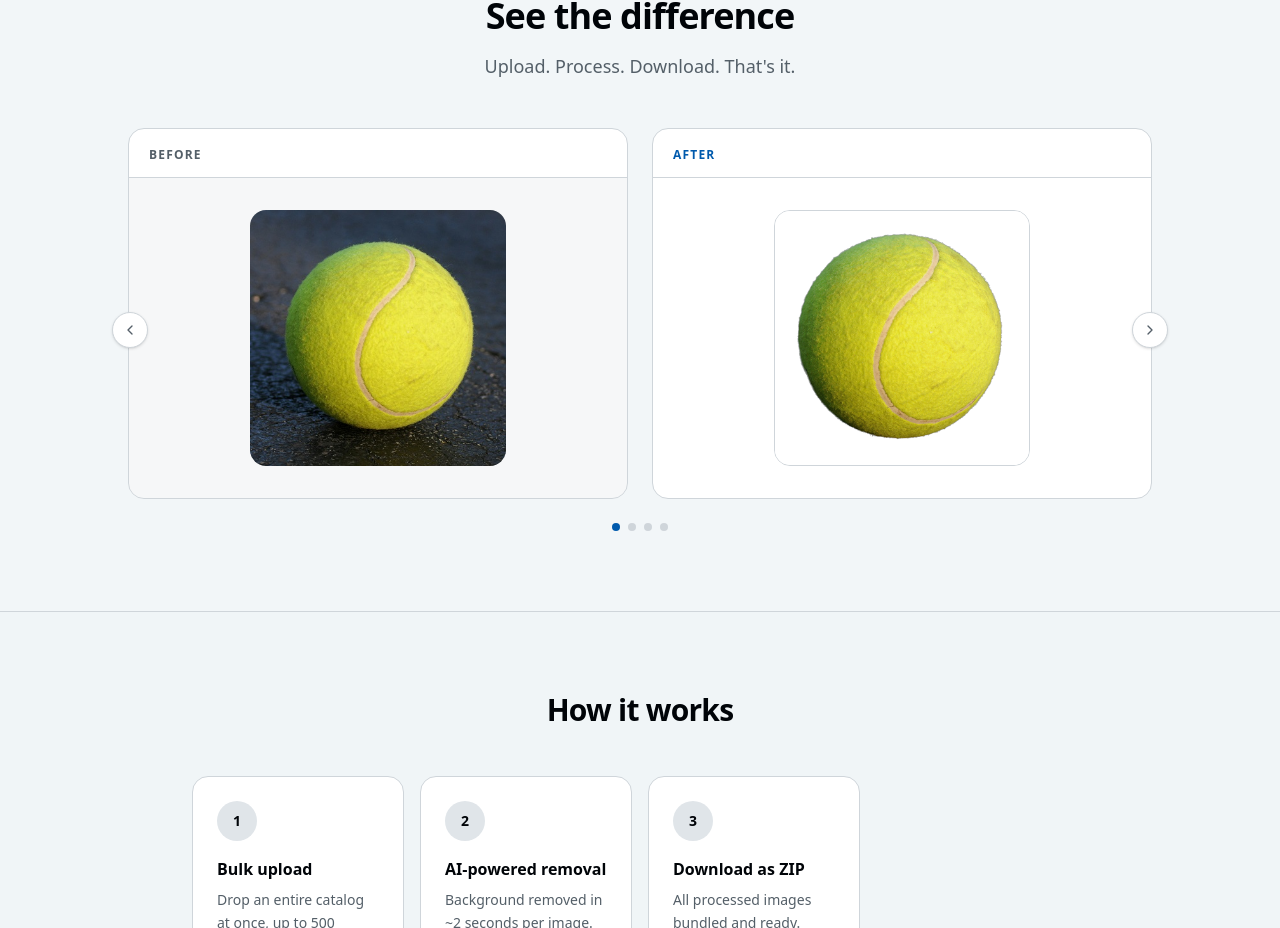
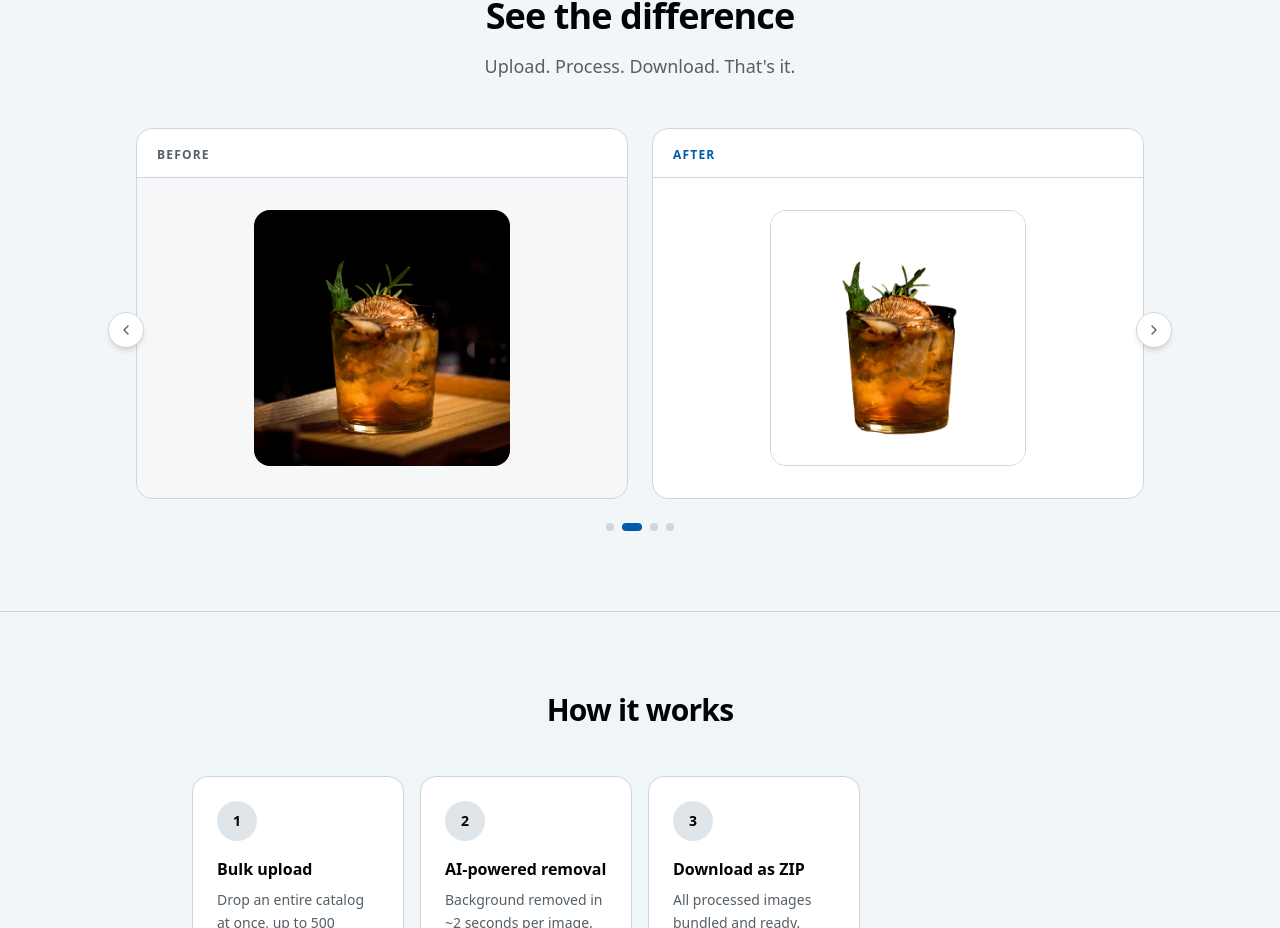
Before and after one commit to bdhobson/batchbg, a Next.js app: page / in a window 1280 px wide. Shown: the part 817-1745 px from the top of the page. Built offline with nearby package versions, Linux system fonts and the light colour scheme; no server answers.

Commit message:
feat: auto-scrolling carousel with Embla + peek scale effect

```diff
--- a/package.json
+++ b/package.json
@@ -47,6 +47,7 @@
     "clsx": "^2.1.1",
     "cmdk": "^1.1.1",
     "date-fns": "^4.1.0",
+    "embla-carousel-autoplay": "^8.6.0",
     "embla-carousel-react": "^8.6.0",
     "input-otp": "^1.4.2",
     "lucide-react": "^0.577.0",
--- a/src/components/before-after-carousel.tsx
+++ b/src/components/before-after-carousel.tsx
@@ -1,6 +1,8 @@
 'use client';
 
-import { useState } from 'react';
+import { useCallback, useEffect, useState } from 'react';
+import useEmblaCarousel from 'embla-carousel-react';
+import Autoplay from 'embla-carousel-autoplay';
 import { ChevronLeft, ChevronRight } from 'lucide-react';
 
 const PAIRS = [
@@ -11,39 +13,63 @@ const PAIRS = [
 ];
 
 export function BeforeAfterCarousel() {
-  const [index, setIndex] = useState(0);
+  const [selectedIndex, setSelectedIndex] = useState(0);
 
-  const prev = () => setIndex((i) => (i - 1 + PAIRS.length) % PAIRS.length);
-  const next = () => setIndex((i) => (i + 1) % PAIRS.length);
+  const [emblaRef, emblaApi] = useEmblaCarousel(
+    { loop: true, align: 'center' },
+    [Autoplay({ delay: 4000, stopOnInteraction: false, stopOnMouseEnter: true })]
+  );
 
-  const pair = PAIRS[index];
+  const scrollPrev = useCallback(() => emblaApi?.scrollPrev(), [emblaApi]);
+  const scrollNext = useCallback(() => emblaApi?.scrollNext(), [emblaApi]);
+
+  useEffect(() => {
+    if (!emblaApi) return;
+    const onSelect = () => setSelectedIndex(emblaApi.selectedScrollSnap());
+    emblaApi.on('select', onSelect);
+    return () => { emblaApi.off('select', onSelect); };
+  }, [emblaApi]);
 
   return (
     <div className="relative">
+      {/* Arrows */}
       <button
-        onClick={prev}
-        className="absolute left-0 top-1/2 -translate-y-1/2 -translate-x-4 z-10 w-9 h-9 rounded-full border border-border bg-card shadow-sm flex items-center justify-center hover:bg-secondary transition-colors"
+        onClick={scrollPrev}
+        className="absolute left-0 top-1/2 -translate-y-1/2 -translate-x-5 z-10 w-9 h-9 rounded-full border border-border bg-card shadow-md flex items-center justify-center hover:bg-secondary transition-colors"
         aria-label="Previous"
       >
         <ChevronLeft className="h-4 w-4 text-muted-foreground" />
       </button>
       <button
-        onClick={next}
-        className="absolute right-0 top-1/2 -translate-y-1/2 translate-x-4 z-10 w-9 h-9 rounded-full border border-border bg-card shadow-sm flex items-center justify-center hover:bg-secondary transition-colors"
+        onClick={scrollNext}
+        className="absolute right-0 top-1/2 -translate-y-1/2 translate-x-5 z-10 w-9 h-9 rounded-full border border-border bg-card shadow-md flex items-center justify-center hover:bg-secondary transition-colors"
         aria-label="Next"
       >
         <ChevronRight className="h-4 w-4 text-muted-foreground" />
       </button>
 
+      {/* Embla viewport */}
+      <div className="overflow-hidden rounded-2xl" ref={emblaRef}>
+        <div className="flex">
+          {PAIRS.map((pair, i) => (
+            <div
+              key={i}
+              className="flex-none w-full px-2 transition-all duration-500"
+              style={{
+                opacity: i === selectedIndex ? 1 : 0.4,
+                transform: i === selectedIndex ? 'scale(1)' : 'scale(0.92)',
+                transition: 'opacity 0.5s ease, transform 0.5s ease',
+              }}
+            >
               <div className="grid md:grid-cols-2 gap-6">
+                {/* Before */}
                 <div className="rounded-2xl border border-border bg-card overflow-hidden">
                   <div className="px-5 py-3 border-b border-border">
                     <span className="text-xs font-semibold text-muted-foreground uppercase tracking-widest">Before</span>
                   </div>
                   <div className="p-8 flex items-center justify-center min-h-64 bg-secondary/30">
-            <div className="relative w-64 h-64 rounded-xl overflow-hidden">
+                    <div className="w-64 h-64 rounded-xl overflow-hidden">
                       <img
-                key={pair.before}
                         src={pair.before}
                         alt={`${pair.label} with original background`}
                         className="w-full h-full object-cover"
@@ -52,14 +78,14 @@ export function BeforeAfterCarousel() {
                   </div>
                 </div>
 
+                {/* After */}
                 <div className="rounded-2xl border border-primary/40 bg-card overflow-hidden">
                   <div className="px-5 py-3 border-b border-border">
                     <span className="text-xs font-semibold text-primary uppercase tracking-widest">After</span>
                   </div>
                   <div className="p-8 flex items-center justify-center min-h-64">
-            <div className="relative w-64 h-64 rounded-xl overflow-hidden bg-white border border-border/30">
+                    <div className="w-64 h-64 rounded-xl overflow-hidden bg-white border border-border/30">
                       <img
-                key={pair.after}
                         src={pair.after}
                         alt={`${pair.label} with clean background`}
                         className="w-full h-full object-contain"
@@ -68,14 +94,21 @@ export function BeforeAfterCarousel() {
                   </div>
                 </div>
               </div>
+            </div>
+          ))}
+        </div>
+      </div>
 
+      {/* Dots */}
       <div className="flex justify-center gap-2 mt-6">
         {PAIRS.map((_, i) => (
           <button
             key={i}
-            onClick={() => setIndex(i)}
-            className={`w-2 h-2 rounded-full transition-colors ${
-              i === index ? 'bg-primary' : 'bg-border hover:bg-muted-foreground'
+            onClick={() => emblaApi?.scrollTo(i)}
+            className={`transition-all duration-300 rounded-full ${
+              i === selectedIndex
+                ? 'bg-primary w-5 h-2'
+                : 'bg-border hover:bg-muted-foreground w-2 h-2'
             }`}
             aria-label={`Go to pair ${i + 1}`}
           />
```
Also changed, not shown: 1 other file (tests, documents, lock files or other folders). Lines whose indentation alone changed are shown as unchanged.
